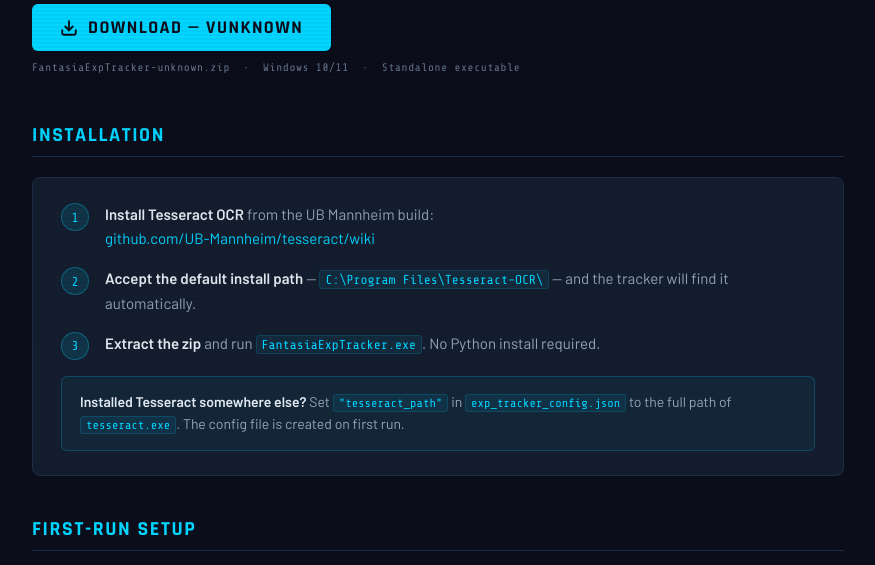
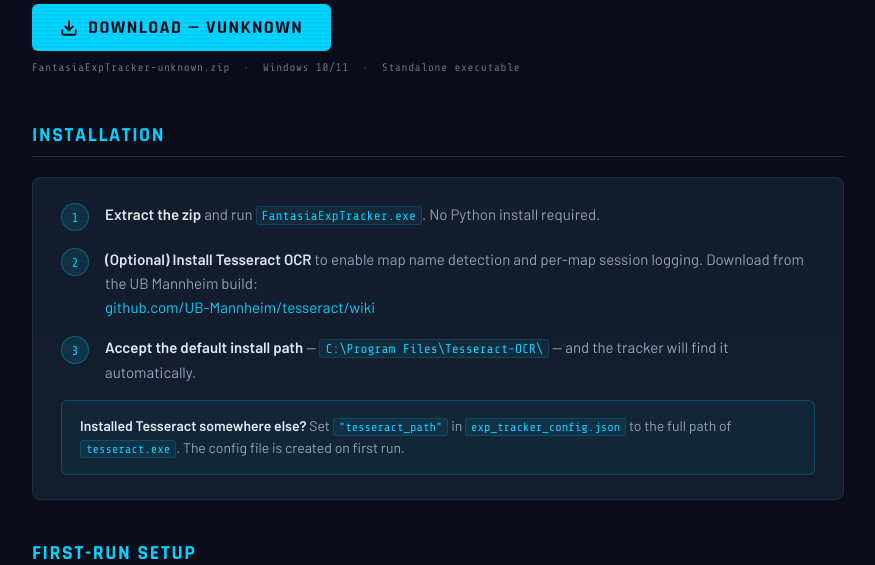
Before and after one commit to rpjtx9/FantasiaStats, a Flask app: page /exp-tracker in a window 1280 px wide. Shown: the part 458-1023 px from the top of the page, without its empty margins (202-1077 px from the left). Run offline with Flask 3, Linux system fonts and the light colour scheme.

Commit message:
Softed the error messaging for missing Tesseract since it is not critical in the exp_tracker app and made the web page clear that it's optional

```diff
--- a/app.py
+++ b/app.py
@@ -5,7 +5,7 @@ Run: python app.py
 Then open: http://localhost:5000
 """
 
-from flask import Flask, render_template, jsonify, request, session, redirect, url_for, send_from_directory
+from flask import Flask, render_template, jsonify, request, session, redirect, url_for, send_from_directory, abort
 from pathlib import Path
 from datetime import datetime, timedelta
 import os
--- a/templates/exp_tracker.html
+++ b/templates/exp_tracker.html
@@ -372,21 +372,22 @@ footer {
         <div class="step">
           <div class="step-num">1</div>
           <div class="step-body">
-            <strong>Install Tesseract OCR</strong> from the UB Mannheim build:<br>
-            <a href="https://github.com/UB-Mannheim/tesseract/wiki" target="_blank" rel="noopener">github.com/UB-Mannheim/tesseract/wiki</a>
+            <strong>Extract the zip</strong> and run <code>FantasiaExpTracker.exe</code>. No Python install required.
           </div>
         </div>
         <div class="step">
           <div class="step-num">2</div>
           <div class="step-body">
-            <strong>Accept the default install path</strong> — <code>C:\Program Files\Tesseract-OCR\</code> —
-            and the tracker will find it automatically.
+            <strong>(Optional) Install Tesseract OCR</strong> to enable map name detection and per-map session logging.
+            Download from the UB Mannheim build:<br>
+            <a href="https://github.com/UB-Mannheim/tesseract/wiki" target="_blank" rel="noopener">github.com/UB-Mannheim/tesseract/wiki</a>
           </div>
         </div>
         <div class="step">
           <div class="step-num">3</div>
           <div class="step-body">
-            <strong>Extract the zip</strong> and run <code>FantasiaExpTracker.exe</code>. No Python install required.
+            <strong>Accept the default install path</strong> — <code>C:\Program Files\Tesseract-OCR\</code> —
+            and the tracker will find it automatically.
           </div>
         </div>
       </div>
```
Also changed, not shown: 1 other file.
